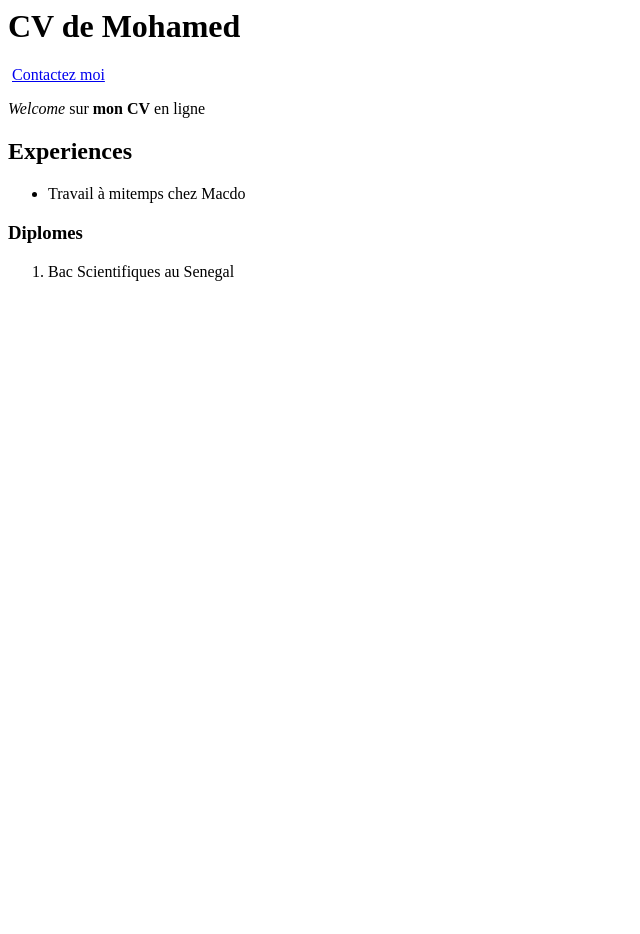
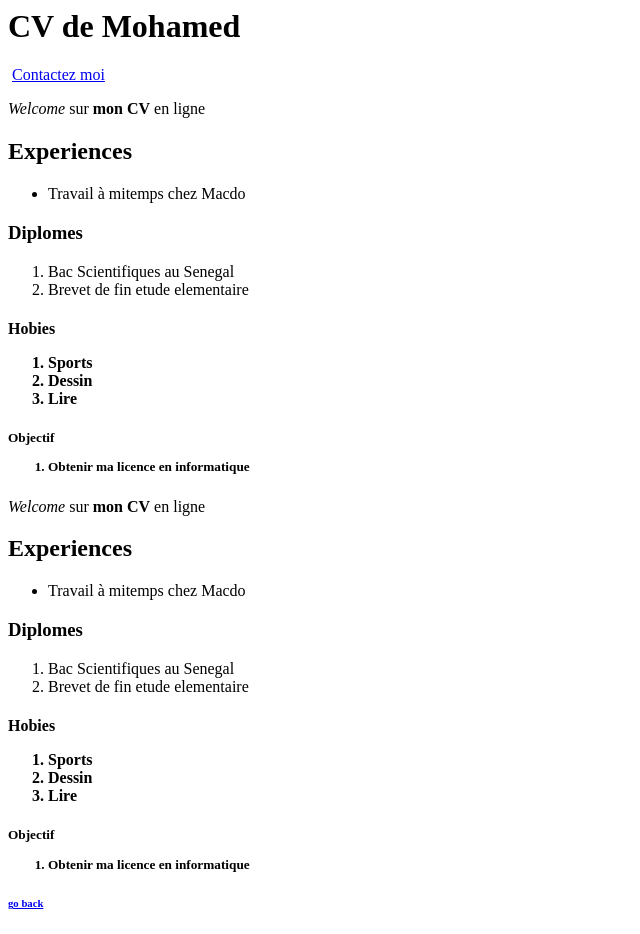
Before and after one commit to mmtraore4/mmtraore4.github.io, a plain HTML site: page index.html in a window 1280 px wide. Shown: the whole page, without its empty margins (0-640 px from the left). Before the commit the page ends 800 px from the top, so only its background shows below. Drawn offline with Linux system fonts and the light colour scheme.

Commit message:
balise html

```diff
--- a/index.html
+++ b/index.html
@@ -1,6 +1,9 @@
 <html>
 <head></head>
 <body>
+    <ol>
+<div id="top"></div>
+</ol>
 <h1>CV de Mohamed</h1>
 <img src="images.jpg" alt="">
 <a href="joyboy.html">Contactez moi</a>
@@ -12,6 +15,43 @@
 <h3><strong>Diplomes</strong></h3>
 <ol>
     <li> Bac Scientifiques au Senegal</li>
+    <li>Brevet de fin etude elementaire</li>
 </ol>
+<h4><strong>Hobies</strong>
+<ol>
+    <li>Sports </li>
+    <li>Dessin</li>
+    <li>Lire</li>
+</ol>
+</h4>
+<h5><strong>Objectif</strong>
+<ol>
+    <li>Obtenir ma licence en informatique</li>
+</ol>
+</h5>
+<p><em>Welcome</em> sur <strong>mon CV</strong> en ligne</p>
+<h2><strong>Experiences</strong></h2>
+<ul>
+<li>Travail &agrave; mitemps chez Macdo</li>
+</ul>
+<h3><strong>Diplomes</strong></h3>
+<ol>
+    <li> Bac Scientifiques au Senegal</li>
+    <li>Brevet de fin etude elementaire</li>
+</ol>
+<h4><strong>Hobies</strong>
+<ol>
+    <li>Sports </li>
+    <li>Dessin</li>
+    <li>Lire</li>
+</ol>
+</h4>
+<h5><strong>Objectif</strong>
+<ol>
+    <li>Obtenir ma licence en informatique</li>
+</ol>
+</h5>
+<h6><a href="#top">go back</a>
+</h6>
 </body>
 </html>
```
